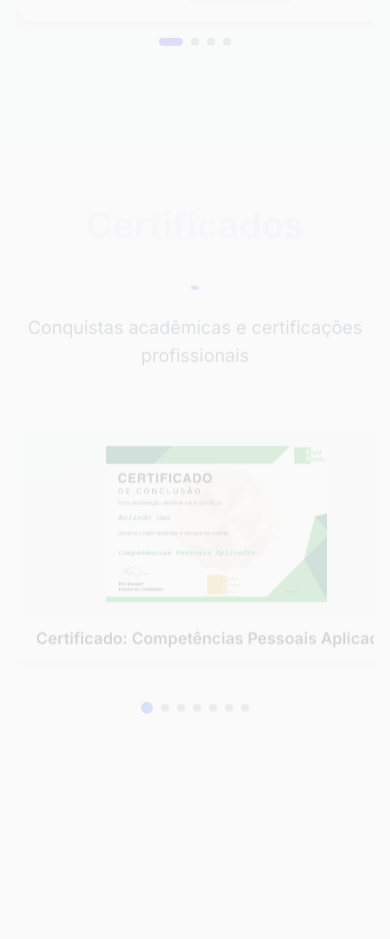
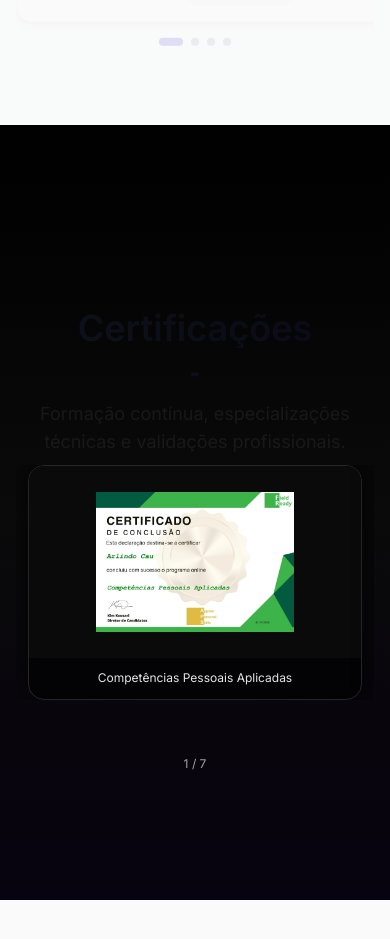
Before and after one commit to arlindolazaro/arlindolazaro.github.io, a React (Vite) app: page / in a window 390 px wide. Shown: the part 2540-3479 px from the top of the page. Built offline with nearby package versions, Linux system fonts and the light colour scheme.

Commit message:
feat: melhorar apresentação da secção de certificados

```diff
--- a/src/components/sections/Certificates/Certificates.tsx
+++ b/src/components/sections/Certificates/Certificates.tsx
@@ -1,246 +1,207 @@
-import React, { useEffect, useRef, useState } from 'react';
+import { useEffect, useState } from 'react';
 import { motion } from 'framer-motion';
-import { SectionTitle } from '../../common/SectionTitle';
-import { AnimatedDivider } from '../../common/AnimatedDivider';
-
 import certificatesData from './CertificatesInfo';
 import type { Certificate } from './CertificatesInfo';
 import CertificateCard from './CertificatesCard';
+import { AnimatedDivider } from '../../common/AnimatedDivider';
 
-const Certificates: React.FC = () => {
+/* =======================
+   SECTION
+======================= */
+
+const Certificates = () => {
   const [selected, setSelected] = useState<Certificate | null>(null);
 
   return (
-    <motion.section
+    <section
       id="certificates"
-      className="py-20 bg-white dark:bg-gray-800"
-      initial={{ opacity: 0, y: 20 }}
-      animate={{ opacity: 1, y: 0 }}
-      transition={{ duration: 0.6 }}
+      className="relative py-32 sm:py-40 bg-black overflow-hidden"
     >
-      <div className="container mx-auto px-4">
-        <div className="max-w-3xl mx-auto text-center mb-16">
-          <SectionTitle className="text-gray-900 dark:text-white">Certificados</SectionTitle>
+      {/* Background */}
+      <div className="absolute inset-0">
+        <div className="absolute inset-0 bg-gradient-to-b from-black via-neutral-950 to-violet-950/15" />
+        <div className="absolute -top-80 -left-80 w-[700px] h-[700px] bg-indigo-500/8 blur-[200px] rounded-full" />
+        <div className="absolute bottom-0 right-0 w-[700px] h-[700px] bg-indigo-600/8 blur-[200px] rounded-full" />
+      </div>
+
+      <div className="relative z-10 container mx-auto px-4 sm:px-6">
+        {/* Header */}
+        <motion.div
+          initial={{ opacity: 0, y: 60 }}
+          whileInView={{ opacity: 1, y: 0 }}
+          transition={{ duration: 0.9 }}
+          viewport={{ once: true }}
+          className="max-w-3xl mx-auto text-center mb-16 sm:mb-24"
+        >
+          <h2 className="text-4xl sm:text-5xl font-semibold bg-gradient-to-r from-indigo-400 to-indigo-600 bg-clip-text text-transparent">
+            Certificações
+          </h2>
           <AnimatedDivider />
-          <p className="text-gray-600 dark:text-gray-300 text-lg">
-            Conquistas acadêmicas e certificações profissionais
+          <p className="mt-4 sm:mt-6 text-lg sm:text-xl text-neutral-300">
+            Formação contínua, especializações técnicas e validações profissionais.
           </p>
-        </div>
+        </motion.div>
 
-        {/* Desktop Grid */}
-        <motion.div
-          className="hidden md:grid grid-cols-1 md:grid-cols-2 lg:grid-cols-4 gap-8 mb-12"
-          initial={{ opacity: 0 }}
-          whileInView={{ opacity: 1 }}
-          transition={{ duration: 0.5, staggerChildren: 0.1 }}
-          viewport={{ once: true, amount: 0.2 }}
-        >
+        {/* Desktop / Tablet Grid */}
+        <div className="hidden md:grid grid-cols-2 lg:grid-cols-4 gap-8 sm:gap-10">
           {certificatesData.map((cert, idx) => (
             <motion.div
               key={cert.id}
-              initial={{ opacity: 0, y: 20 }}
+              initial={{ opacity: 0, y: 40 }}
               whileInView={{ opacity: 1, y: 0 }}
-              transition={{ duration: 0.4, delay: idx * 0.1 }}
-              viewport={{ once: true, amount: 0.2 }}
+              transition={{ duration: 0.5, delay: idx * 0.08 }}
+              viewport={{ once: true }}
             >
-              <CertificateCard cert={cert} onSelect={() => setSelected(cert)} />
+              <CertificateCard
+                cert={cert}
+                onSelect={() => setSelected(cert)}
+              />
             </motion.div>
           ))}
-        </motion.div>
+        </div>
 
         {/* Mobile Carousel */}
         <div className="md:hidden">
-          <CertificatesCarousel certificates={certificatesData} onSelect={setSelected} />
+          <MobileCarousel
+            certificates={certificatesData}
+            onSelect={setSelected}
+          />
         </div>
       </div>
 
+      {/* Modal */}
       {selected && (
-        <CertificateModal cert={selected} onClose={() => setSelected(null)} />
+        <motion.div
+          className="fixed inset-0 z-50 flex items-center justify-center bg-black/70 p-4"
+          initial={{ opacity: 0 }}
+          animate={{ opacity: 1 }}
+          onClick={() => setSelected(null)}
+        >
+          <motion.div
+            onClick={(e) => e.stopPropagation()}
+            initial={{ scale: 0.95, opacity: 0 }}
+            animate={{ scale: 1, opacity: 1 }}
+            className="
+              max-w-3xl w-full
+              bg-black/80 backdrop-blur-2xl
+              border border-neutral-800
+              rounded-2xl p-4 sm:p-6
+            "
+          >
+            <div className="flex justify-between items-center mb-4">
+              <h3 className="text-base sm:text-lg text-white">
+                {selected.title}
+              </h3>
+              <button
+                onClick={() => setSelected(null)}
+                className="text-neutral-400 hover:text-white text-xl"
+              >
+                ✕
+              </button>
+            </div>
+
+            <img
+              src={selected.image}
+              alt={selected.alt}
+              className="w-full max-h-[70vh] object-contain rounded-xl"
+            />
+          </motion.div>
+        </motion.div>
       )}
-    </motion.section>
+    </section>
   );
 };
 
-// ...existing code...
+export default Certificates;
 
-// Carousel Component for Mobile
-const CertificatesCarousel: React.FC<{
+/* =======================
+   MOBILE CAROUSEL
+======================= */
+
+const MobileCarousel = ({
+  certificates,
+  onSelect,
+}: {
   certificates: Certificate[];
-  onSelect: (cert: Certificate) => void;
-}> = ({ certificates, onSelect }) => {
-  const carouselRef = useRef<HTMLDivElement | null>(null);
-  const [current, setCurrent] = useState(0);
-  const autoplayRef = useRef<number | null>(null);
-  const pausedRef = useRef(false);
+  onSelect: (c: Certificate) => void;
+}) => {
+  const [index, setIndex] = useState(0);
+  const [paused, setPaused] = useState(false);
 
-  const scrollToIndex = (index: number) => {
-    const el = carouselRef.current;
-    const child = el?.children[index] as HTMLElement | undefined;
-    if (el && child) {
-      const scrollLeft =
-        child.offsetLeft - (el.clientWidth - child.clientWidth) / 2;
-      el.scrollTo({ left: scrollLeft, behavior: 'smooth' });
-      setCurrent(index);
-    }
+  const total = certificates.length;
+
+  const next = () => {
+    setIndex((prev) => (prev + 1) % total);
   };
 
-  // Sync current index on manual scroll
-  useEffect(() => {
-    const el = carouselRef.current;
-    if (!el) return;
-    const onScroll = () => {
-      const center = el.scrollLeft + el.clientWidth / 2;
-      let nearest = 0;
-      let minDist = Infinity;
-      Array.from(el.children).forEach((child, i) => {
-        const c = child as HTMLElement;
-        const childCenter = c.offsetLeft + c.clientWidth / 2;
-        const dist = Math.abs(center - childCenter);
-        if (dist < minDist) {
-          minDist = dist;
-          nearest = i;
-        }
-      });
-      setCurrent(nearest);
-    };
-    el.addEventListener('scroll', onScroll, { passive: true });
-    return () => el.removeEventListener('scroll', onScroll);
-  }, []);
-
-  // Autoplay
-  useEffect(() => {
-    if (autoplayRef.current) clearInterval(autoplayRef.current);
-    autoplayRef.current = window.setInterval(() => {
-      if (pausedRef.current || certificates.length <= 1) return;
-      const next = (current + 1) % certificates.length;
-      scrollToIndex(next);
-    }, 4000);
-    return () => clearInterval(autoplayRef.current!);
-  }, [current, certificates.length]);
-
-  // Pause on hover/focus
-  useEffect(() => {
-    const el = carouselRef.current;
-    if (!el) return;
-    const onEnter = () => (pausedRef.current = true);
-    const onLeave = () => (pausedRef.current = false);
-    el.addEventListener('mouseenter', onEnter);
-    el.addEventListener('mouseleave', onLeave);
-    return () => {
-      el.removeEventListener('mouseenter', onEnter);
-      el.removeEventListener('mouseleave', onLeave);
-    };
-  }, []);
-
-  const handleKeyDown = (e: React.KeyboardEvent<HTMLDivElement>) => {
-    if (e.key === 'ArrowRight') scrollToIndex((current + 1) % certificates.length);
-    if (e.key === 'ArrowLeft')
-      scrollToIndex((current - 1 + certificates.length) % certificates.length);
+  const prev = () => {
+    setIndex((prev) => (prev - 1 + total) % total);
   };
 
+  /* Auto-play */
+  useEffect(() => {
+    if (paused) return;
+
+    const timer = setInterval(next, 4500);
+    return () => clearInterval(timer);
+  // eslint-disable-next-line react-hooks/exhaustive-deps
+  }, [paused, total]);
+
   return (
-    <div className="relative">
-      <div
-        ref={carouselRef}
-        tabIndex={0}
-        role="region"
-        aria-roledescription="carousel"
-        aria-label="Certificados"
-        onKeyDown={handleKeyDown}
-        className="flex gap-4 overflow-x-auto no-scrollbar snap-x snap-mandatory touch-pan-x pb-6 scroll-smooth"
-        style={{ scrollSnapType: 'x mandatory', WebkitOverflowScrolling: 'touch' }}
-      >
-        {certificates.map((cert, idx) => (
-          <div
-            key={cert.id}
-            className="snap-center min-w-[85%] flex-shrink-0"
-            tabIndex={0}
-            onFocus={() => scrollToIndex(idx)}
-          >
-            <div
-              onClick={() => {
-                scrollToIndex(idx);
-                onSelect(cert);
-              }}
-            >
-              <CertificateCard cert={cert} onSelect={() => onSelect(cert)} />
+    <div className="relative space-y-6">
+      {/* Carousel */}
+      <div className="overflow-hidden">
+        <motion.div
+          className="flex"
+          drag="x"
+          dragConstraints={{ left: 0, right: 0 }}
+          dragElastic={0.15}
+          onDragStart={() => setPaused(true)}
+          onDragEnd={(_, info) => {
+            if (info.offset.x < -80) next();
+            if (info.offset.x > 80) prev();
+            setPaused(false);
+          }}
+          animate={{ x: `-${index * 100}%` }}
+          transition={{ type: 'spring', stiffness: 260, damping: 28 }}
+        >
+          {certificates.map((cert) => (
+            <div key={cert.id} className="min-w-full px-3">
+              <CertificateCard
+                cert={cert}
+                onSelect={() => onSelect(cert)}
+              />
             </div>
-          </div>
+          ))}
+        </motion.div>
+      </div>
+
+      {/* Indicators */}
+      <div className="flex justify-center gap-2">
+        {certificates.map((_, i) => (
+          <motion.button
+            key={i}
+            onClick={() => {
+              setPaused(true);
+              setIndex(i);
+            }}
+            animate={{
+              width: i === index ? 28 : 8,
+              opacity: i === index ? 1 : 0.4,
+            }}
+            className={`h-2 rounded-full ${
+              i === index
+                ? 'bg-gradient-to-r from-indigo-500 to-indigo-600'
+                : 'bg-white/30'
+            }`}
+          />
         ))}
       </div>
 
-      {/* Live region para acessibilidade */}
-      <div className="sr-only" aria-live="polite">
-        Slide {current + 1} de {certificates.length}: {certificates[current]?.title}
-      </div>
-
-      {/* Indicadores */}
-      <div className="flex items-center gap-2 justify-center mt-4">
-        {certificates.map((_, idx) => (
-          <button
-            key={idx}
-            onClick={() => scrollToIndex(idx)}
-            className={`transition-all duration-300 rounded-full ${
-              current === idx
-                ? 'w-3 h-3 bg-blue-600'
-                : 'w-2 h-2 bg-gray-400 dark:bg-gray-600'
-            }`}
-            aria-label={`Ir para certificado ${idx + 1}`}
-          />
-        ))}
+      {/* Counter */}
+      <div className="text-center text-xs text-neutral-400">
+        {index + 1} / {total}
       </div>
     </div>
   );
 };
-
-// Modal Component (sem link de documento)
-const CertificateModal: React.FC<{
-  cert: Certificate;
-  onClose: () => void;
-}> = ({ cert, onClose }) => (
-  <motion.div
-    className="fixed inset-0 z-50 flex items-center justify-center bg-black/60 p-4"
-    initial={{ opacity: 0 }}
-    animate={{ opacity: 1 }}
-    exit={{ opacity: 0 }}
-    onClick={onClose}
-  >
-    <motion.div
-      className="bg-white dark:bg-gray-800 rounded-xl shadow-2xl max-w-2xl w-full p-6"
-      initial={{ opacity: 0, scale: 0.95 }}
-      animate={{ opacity: 1, scale: 1 }}
-      exit={{ opacity: 0, scale: 0.95 }}
-      onClick={(e) => e.stopPropagation()}
-    >
-      <div className="flex justify-between items-start mb-4">
-        <h3 className="text-xl font-bold text-gray-900 dark:text-white">{cert.title}</h3>
-        <button
-          onClick={onClose}
-          aria-label="Fechar modal"
-          className="text-gray-500 hover:text-gray-700 dark:text-gray-400 dark:hover:text-gray-200 text-2xl"
-        >
-          ✕
-        </button>
-      </div>
-      <motion.img
-        src={cert.image}
-        alt={cert.alt}
-        loading="lazy"
-        className="w-full h-auto rounded-lg object-contain max-h-[60vh]"
-        initial={{ opacity: 0 }}
-        animate={{ opacity: 1 }}
-        transition={{ delay: 0.2 }}
-      />
-      <div className="mt-4 flex justify-end">
-        <button
-          onClick={onClose}
-          className="px-6 py-2 bg-blue-600 text-white rounded-lg hover:bg-blue-700 transition-colors"
-        >
-          Fechar
-        </button>
-      </div>
-    </motion.div>
-  </motion.div>
-);
-
-export default Certificates;
--- a/src/components/sections/Certificates/CertificatesCard.tsx
+++ b/src/components/sections/Certificates/CertificatesCard.tsx
@@ -1,29 +1,58 @@
-import React from 'react';
 import { motion } from 'framer-motion';
 import type { Certificate } from './CertificatesInfo';
 
+const CertificateCard = ({
+  cert,
+  onSelect,
+}: {
+  cert: Certificate;
+  onSelect: () => void;
+}) => {
+  return (
+    <motion.div
+      onClick={onSelect}
+      whileHover={{ y: -8 }}
+      transition={{ type: 'spring', stiffness: 140 }}
+      className="
+        relative group cursor-pointer
+        rounded-2xl overflow-hidden
+        bg-black/60 dark:bg-black/60 backdrop-blur-2xl
+        border border-neutral-800 dark:border-neutral-800
+        hover:border-indigo-400/40 dark:hover:border-indigo-400/40
+        shadow-[0_0_30px_rgba(0,0,0,0.8)]
+        transition-all duration-300
+      "
+    >
+      {/* Glow */}
+      <div className="
+        absolute inset-0 opacity-0 group-hover:opacity-100
+        transition duration-700
+        bg-gradient-to-br from-indigo-500/15 via-transparent to-indigo-600/15
+        blur-xl
+      " />
 
-const CertificateCard: React.FC<{ cert: Certificate; onSelect: () => void }> = ({ cert, onSelect }) => (
-  <motion.div
-    className="group bg-white dark:bg-gray-700 rounded-xl shadow-md hover:shadow-xl overflow-hidden cursor-pointer transition-all flex flex-col h-full px-2"
-    onClick={onSelect}
-    whileHover={{ y: -5 }}
-  >
-    <div className="flex-1 flex items-center justify-center bg-gradient-to-br from-gray-100 to-gray-50 dark:from-gray-600 dark:to-gray-700 overflow-hidden min-h-[180px] md:min-h-[220px]">
+      {/* Image */}
+      <div className="relative h-48 sm:h-[220px] flex items-center justify-center bg-neutral-950 dark:bg-neutral-950">
         <img
           src={cert.image}
           alt={cert.alt}
           loading="lazy"
-        className="max-h-[180px] md:max-h-[220px] w-auto max-w-full object-contain p-3 group-hover:scale-105 transition-transform duration-300"
-        style={{ margin: '0 auto' }}
+          className="
+            max-h-[140px] sm:max-h-[180px] object-contain
+            transition-transform duration-500
+            group-hover:scale-105
+          "
         />
       </div>
-    <div className="p-3 flex items-center justify-center">
-      <h4 className="text-base font-semibold text-gray-900 dark:text-white text-center whitespace-normal break-words">
+
+      {/* Title */}
+      <div className="relative p-3 sm:p-4 text-center">
+        <h4 className="text-xs sm:text-sm font-medium text-neutral-200 dark:text-neutral-200 leading-snug transition-colors duration-300">
           {cert.title}
         </h4>
       </div>
     </motion.div>
   );
+};
 
 export default CertificateCard;
--- a/src/components/sections/Certificates/CertificatesInfo.ts
+++ b/src/components/sections/Certificates/CertificatesInfo.ts
@@ -3,51 +3,50 @@ export interface Certificate {
     title: string;
     image: string;
     alt: string;
-    document?: string;
 }
 
 const certificates: Certificate[] = [
     {
         id: 1,
-        title: 'Certificado: Competências Pessoais Aplicadas',
+        title: 'Competências Pessoais Aplicadas',
         image: '/images/Certifcado_1.webp',
         alt: 'Certificado Competências Pessoais Aplicadas',
     },
     {
         id: 2,
-        title: 'Certificado: Ready to Work - Absa',
+        title: 'Ready to Work – Absa',
         image: '/images/Certifcado_2.webp',
-        alt: 'Certificado Ready to Work - Absa',
+        alt: 'Certificado Ready to Work Absa',
     },
     {
         id: 3,
-        title: 'Certificado: Java COMPLETO Programação Orientada a Objetos + Projetos',
+        title: 'Java Completo – Programação Orientada a Objetos',
         image: '/images/Certifcado_3.webp',
-        alt: 'Certificado Java COMPLETO Programação Orientada a Objetos + Projetos',
+        alt: 'Certificado Java Programação Orientada a Objetos',
     },
     {
         id: 4,
-        title: 'Certificado: Sistemas Informáticos, Reparação de Computadores, Programação e Administração de Redes',
+        title: 'Sistemas Informáticos & Redes',
         image: '/images/Certifcado_4.webp',
-        alt: 'Certificado Sistemas Informáticos, Reparação de Computadores, Programação e Administração de Redes',
+        alt: 'Certificado Sistemas Informáticos e Redes',
     },
     {
         id: 5,
-        title: 'Certificado: Fundamentos de Data Science e Inteligência Artificial',
+        title: 'Fundamentos de Data Science & IA',
         image: '/images/Certifcado_5.webp',
-        alt: 'Certificado Fundamentos de Data Science e Inteligência Artificial',
+        alt: 'Certificado Data Science e Inteligência Artificial',
     },
     {
         id: 6,
-        title: 'Certificado: HCIA-Datacom V1.0 Course - Huawei',
+        title: 'HCIA-Datacom V1.0 – Huawei',
         image: '/images/Certificado_6.webp',
-        alt: 'Certificado HCIA-Datacom V1.0 Course - Huawei',
+        alt: 'Certificado Huawei HCIA Datacom',
     },
     {
         id: 7,
-        title: 'Certificado: Desenvolvimento Web Completo - 20 cursos + 20 projetos',
+        title: 'Desenvolvimento Web Completo',
         image: '/images/Certificado_7.webp',
-        alt: 'Certificado Desenvolvimento Web Completo - Udemy',
+        alt: 'Certificado Desenvolvimento Web Completo',
     },
 ];
 
```
Lines whose indentation alone changed are shown as unchanged.
